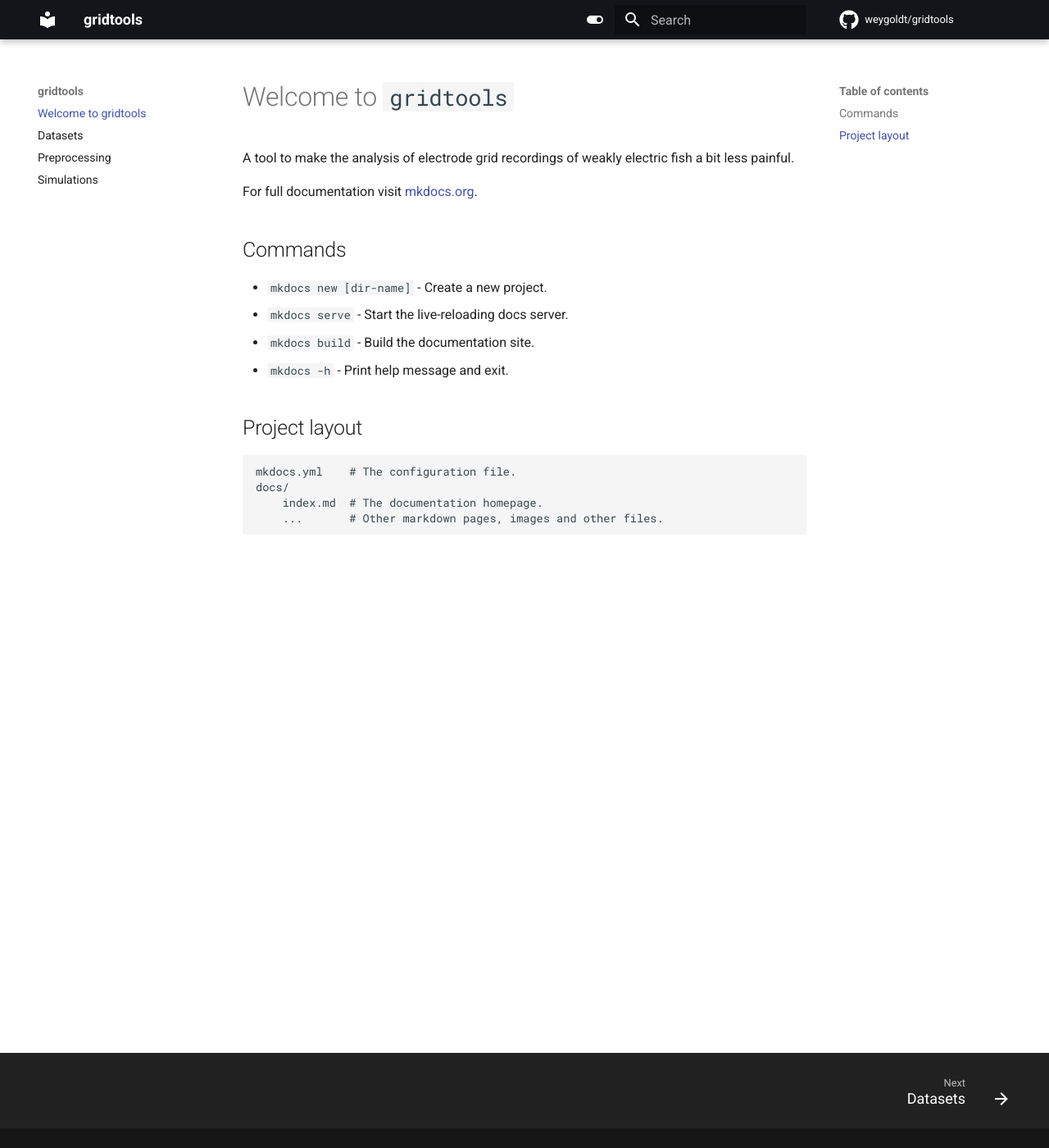
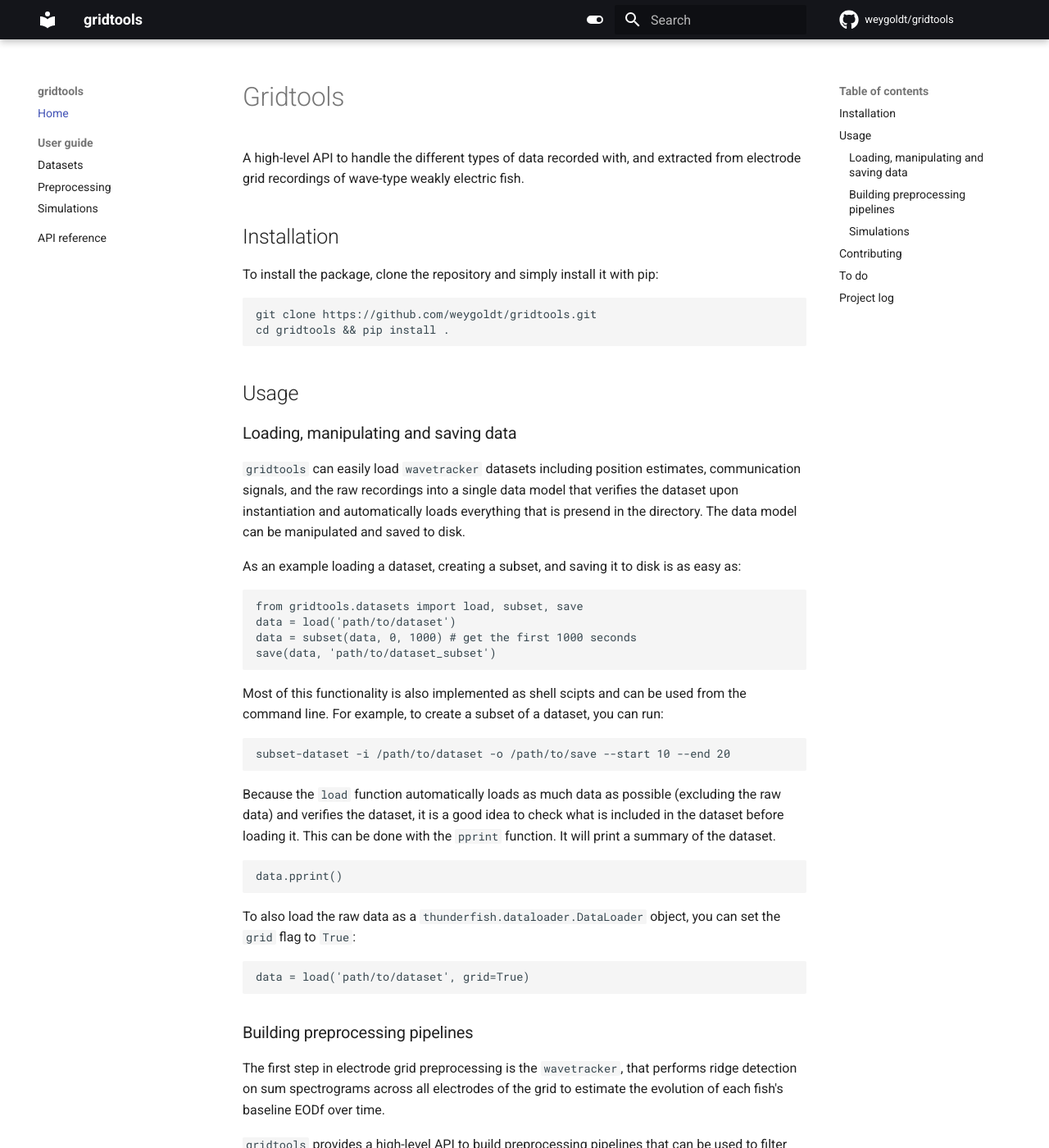
Before and after one commit to weygoldt/gridtools, an MkDocs documentation site: the page built from docs/index.md, in a window 1280 px wide and 1400 px high. Shown: the whole window at 82% size. Built offline with MkDocs 1.6.1 and Material for MkDocs 9.7.7, drawn with Linux system fonts in a browser that asks for light colours; comment, search, counter and statistics services are not loaded; some of the changed text lies outside the part shown.

````diff
--- a/docs/index.md
+++ b/docs/index.md
@@ -1,19 +1,118 @@
-# Welcome to `gridtools`
+# Gridtools
 
-A tool to make the analysis of electrode grid recordings of weakly electric fish a bit less painful.
+A high-level API to handle the different types of data recorded with, and extracted from electrode grid recordings of wave-type weakly electric fish.
 
-For full documentation visit [mkdocs.org](https://www.mkdocs.org).
+## Installation
 
-## Commands
+To install the package, clone the repository and simply install it with pip:
 
-* `mkdocs new [dir-name]` - Create a new project.
-* `mkdocs serve` - Start the live-reloading docs server.
-* `mkdocs build` - Build the documentation site.
-* `mkdocs -h` - Print help message and exit.
+```bash
+git clone https://github.com/weygoldt/gridtools.git
+cd gridtools && pip install .
+```
 
-## Project layout
+## Usage
 
-    mkdocs.yml    # The configuration file.
-    docs/
-        index.md  # The documentation homepage.
-        ...       # Other markdown pages, images and other files.
+### Loading, manipulating and saving data
+
+`gridtools` can easily load `wavetracker` datasets including
+position estimates, communication signals, and the raw recordings
+into a single data model that verifies the dataset upon instantiation and automatically loads everything that is presend in the directory. The data model can be manipulated and saved to disk.
+
+As an example loading a dataset, creating a subset, and saving it to disk is as easy as:
+
+```python
+from gridtools.datasets import load, subset, save
+data = load('path/to/dataset')
+data = subset(data, 0, 1000) # get the first 1000 seconds
+save(data, 'path/to/dataset_subset')
+```
+
+Most of this functionality is also implemented as shell scipts and can
+be used from the command line. For example, to create a subset of a dataset,
+you can run:
+
+```bash
+subset-dataset -i /path/to/dataset -o /path/to/save --start 10 --end 20
+```
+
+Because the `load` function automatically loads as much data as possible (excluding the raw data) and verifies the dataset, it is a good idea to check what is included in the dataset before loading it. This can be done with the `pprint` function. It will print a summary of the dataset.
+
+```python
+data.pprint()
+```
+To also load the raw data as a `thunderfish.dataloader.DataLoader` object, you can set the `grid` flag to `True`:
+
+```python
+data = load('path/to/dataset', grid=True)
+```
+
+### Building preprocessing pipelines
+
+The first step in electrode grid preprocessing is the `wavetracker`, that
+performs ridge detection on sum spectrograms across all electrodes of the grid
+to estimate the evolution of each fish's baseline EODf over time.
+
+`gridtools` provides a high-level API to build preprocessing pipelines that
+can be used to filter the data generated by the `wavetracker`. Common preprocessing
+steps include:
+
+- `gridtools.preprocessing.remove_unassigned_tracks` to remove tracks that were not assigned to a fish identity by the `wavetracker`
+- `gridtools.preprocessing.remove_short_tracks` to remove tracks that are shorter than a given threshold
+- `gridtools.preprocessing.remove_low_power_tracks` to remove tracks that have a low maximum power, i.e. fish that stayed close to the grid but not on the grid.
+- `gridtools.preprocessing.remove_poorly_rtacked_tracks` to remove tracks that have a low tracking coverage.
+
+Other functions that will be implemented are power-based position estimation
+of individuals via triangulation.
+
+### Simulations
+
+`gridtools` provides a toolbox to simulate grid recordings of
+multiple communicating fish that move across an electrode grid
+and can do this based on parameters that are estimated from real
+recordings.
+
+Under construction.
+
+## Contributing
+
+Contributions are welcome. To develop the package, clone the repository and install it in editable mode. Dev dependencies are managed with `poetry`. To install them, run:
+
+```bash
+poetry install
+```
+Before committing, please run the tests and the linter:
+
+```bash
+poetry run black gridtools
+poetry run pylint gridtools
+poetry run pytest
+```
+Only commit if all tests pass and the linter does not report any errors. To make this easier, you can install a pre-commit hook that runs the linter and the tests before every commit:
+
+```bash
+pre-commit install
+pre-commit run --all-files
+```
+## To do
+
+- [ ] Build unit tests for `gridtools.datasets`
+- [ ] Make a datavis module that provides functions to visualize the data
+    -  [ ] Spec, track, pos terminal commands to quickly visualize datasets
+    -  [ ] animation suite that gets a dataset and start and stop time to animate a full dataset
+- [ ] Build training data generation pipeline for faster RCNN
+- [x] Test the hybrid grid when data is available
+- [ ] Port the chirp annotation gui from the cnn-chirpdetector to gridtools and rewrite input data handling
+- [ ] Make spectrogram decibel transorm cutoff dynamic for an optimal signal to noise ratio for each 10s window
+- [x] Concerning bounding boxes: Work well for short chirps. I have the impression that either long chirps or chirps with a high curtosis result in too large boxes. I estimate the box width with the standard deviation, maybe a high curtosis results in a large standard deviation. But this does not explain why heigth is a problem as well. The kurtosis could also scale down the amplitude a bit ...
+- [x] The frequency bbox padding needs to be a sum, not a factor, that is basically the freq bin multiplied by a factor to tune it: amp + (freq_bin * factor)
+- [x] Make the extractor run on a folder of datasets instead of individual ones
+- [x] Update the parameter estimation function of the extractor to accomodate the simpler model that is fit to the frequency traces
+- [x] Rewrite hybrid grid function to choose windows where no chirps of the real fish are produced or at least take take snippets that happen during the day when the fish are inactive
+- [ ] Save the first and last spec image of a dataset in the same dimensions as the others but add zero padding.
+- [ ] Add augmentations to the chirps that are simulated from the interpolated parameterspace, i.e. noise, etc. No real chirp is a perfect gaussian, just the average of all chirps are gaussians.
+- [ ] Fix interpolating the parameter space so that the training dataset is uniformly distributed.
+
+## Project log
+
+- 2023-10-26: Finished datasets module and added documentation.
--- a/mkdocs.yml
+++ b/mkdocs.yml
@@ -31,5 +31,13 @@
 extra:
   generator: false
 
+nav:
+    - Home: 'index.md'
+    - 'User guide':
+        - 'Datasets': 'datasets.md'
+        - 'Preprocessing': 'preprocessing.md'
+        - 'Simulations': 'simulations.md'
+    - API reference: 'api/index.html'
+
 repo_url: https://github.com/weygoldt/gridtools
 repo_name: weygoldt/gridtools
````
Also changed, not shown: docs/datasets.md (renamed from docs/Datasets.md), docs/preprocessing.md (renamed from docs/Preprocessing.md), docs/simulations.md (renamed from docs/Simulations.md), 1 other file.
